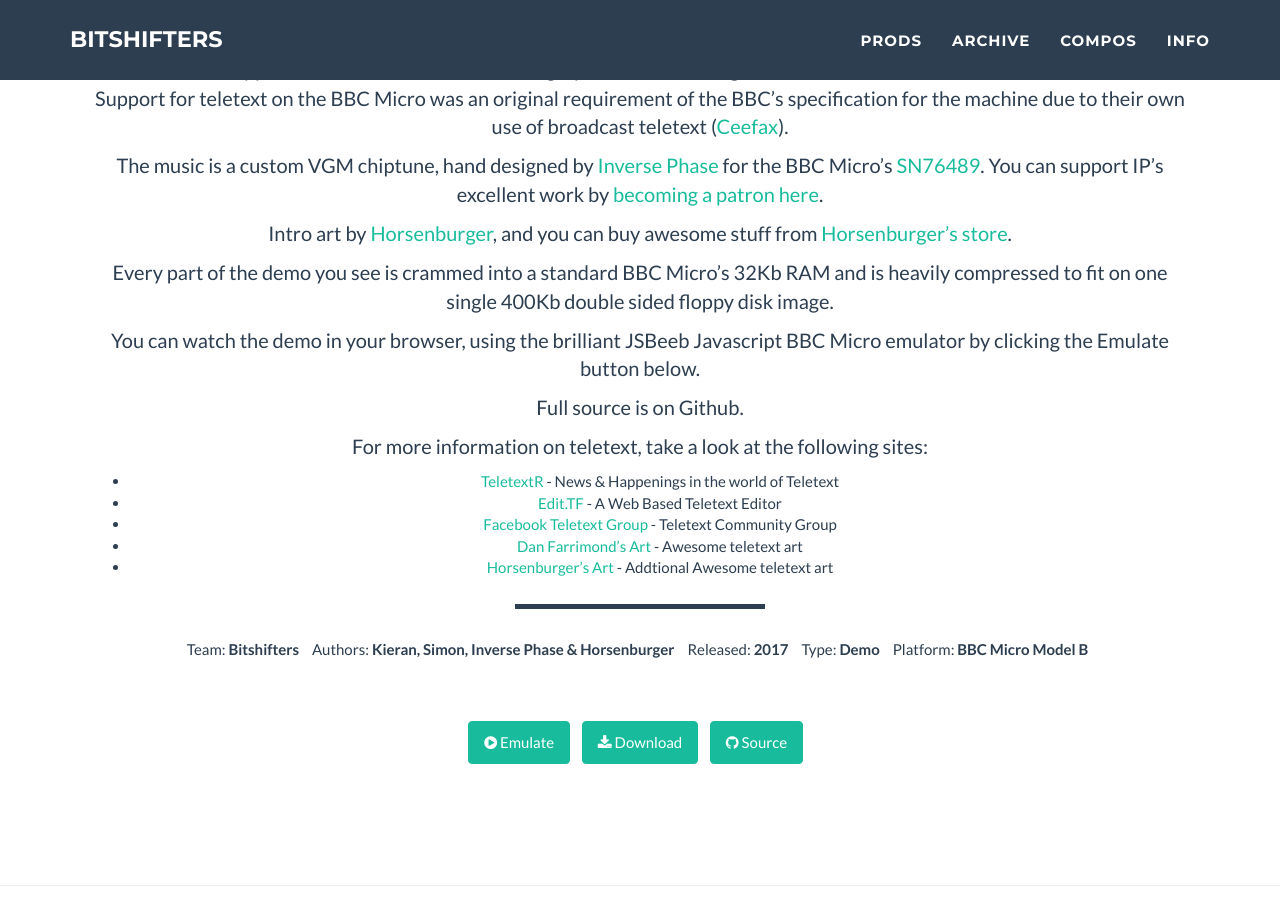
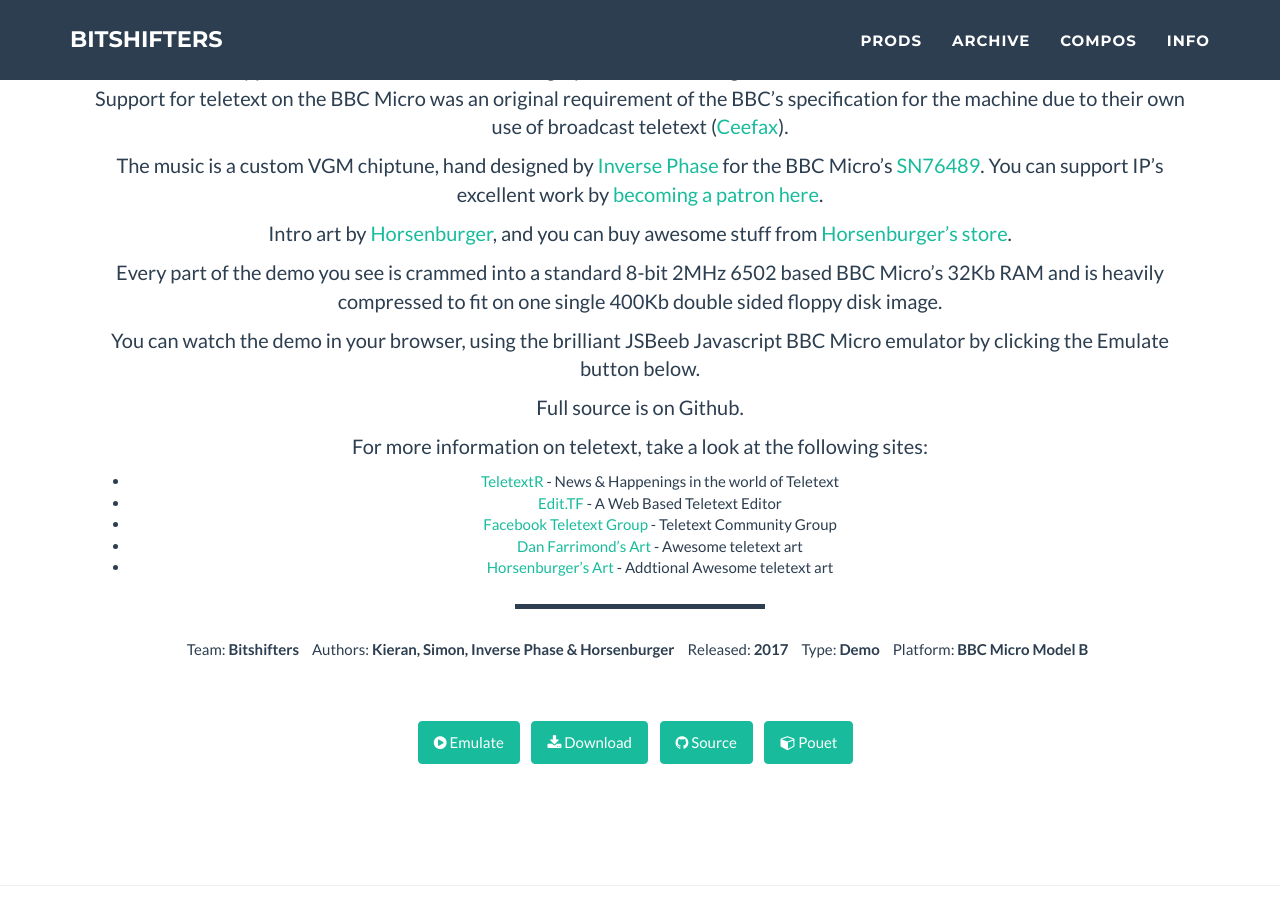
Before and after one commit to bitshifters/bitshifters.github.io, a Jekyll site: the page built from _posts/prods/2017-02-25-bs-badapple.md, in a window 1280 px wide and 900 px high, scrolled down 1320 px. Built offline with Jekyll 4.4.1, drawn with Linux system fonts in a browser that asks for light colours.

Commit message:
Updated pouet link

```diff
--- a/_posts/prods/2017-02-25-bs-badapple.md
+++ b/_posts/prods/2017-02-25-bs-badapple.md
@@ -13,6 +13,7 @@
 platform: BBC Micro Model B
 download: bs-badappl.dsd
 source: https://github.com/kieranhj/bad-apple
+pouet: http://www.pouet.net/prod.php?which=69110
 
 
 ---
@@ -29,7 +30,7 @@
 
 Intro art by [Horsenburger](http://www.horsenburger.com/), and you can buy awesome stuff from [Horsenburger's store](https://www.tshirtstudio.com/marketplace/horsenburger's-textworks).
 
-Every part of the demo you see is crammed into a standard BBC Micro's 32Kb RAM and is heavily compressed to fit on one single 400Kb double sided floppy disk image.
+Every part of the demo you see is crammed into a standard 8-bit 2MHz 6502 based BBC Micro's 32Kb RAM and is heavily compressed to fit on one single 400Kb double sided floppy disk image.
 
 You can watch the demo in your browser, using the brilliant JSBeeb Javascript BBC Micro emulator by clicking the Emulate button below.
 
```
